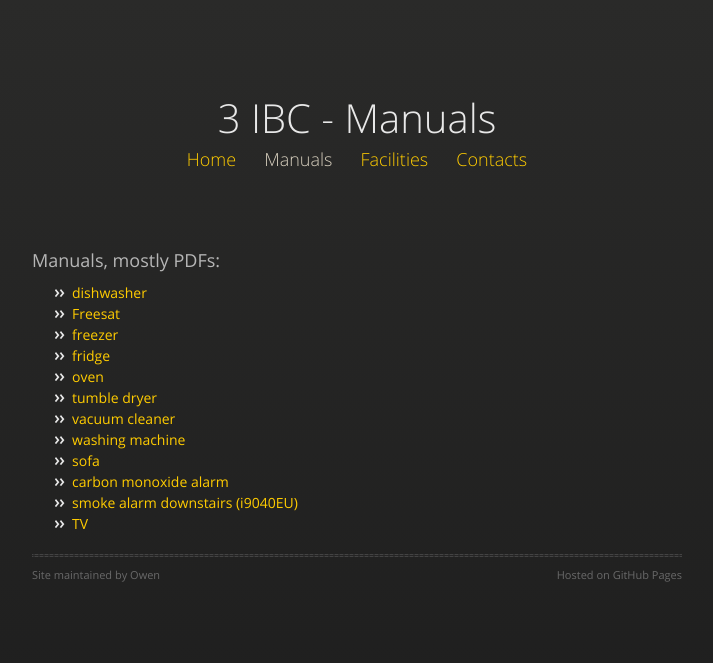
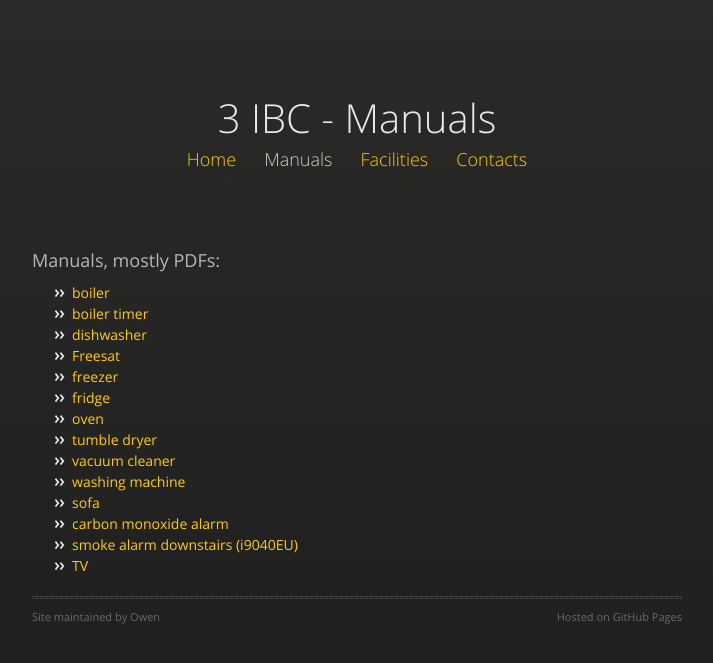
Before and after one commit to owenlydiard/3ibc, a Jekyll site: the page built from manuals.html, in a window 1280 px wide. Shown: the top 663 px of the page, without its empty margins (283-996 px from the left). Built offline with Jekyll 4.4.1, drawn with Linux system fonts in a browser that asks for light colours; nearby versions of some CDN libraries.

Commit message:
Boiler manuals

```diff
--- a/manuals.html
+++ b/manuals.html
@@ -7,6 +7,8 @@ group: navigation
         <div id="footle">
         <h3>Manuals, mostly PDFs:</h3>
 <ul>
+<li><a href="manuals/boiler-Vaillant-828e-instructions.pdf">boiler</a></li>
+<li><a href="manuals/boiler-Vaillant-timer.pdf">boiler timer</a></li>
 <li><a href="manuals/dishwasher-05714431.pdf">dishwasher</a></li>
 <li><a href="manuals/Freesat-Bush-BFSAT02SD_IM.pdf">Freesat</a></li>
 <li><a href="manuals/freezer-1709987527.pdf">freezer</a></li>
```
